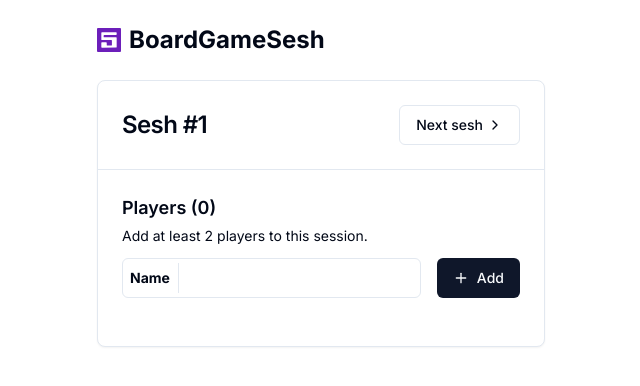
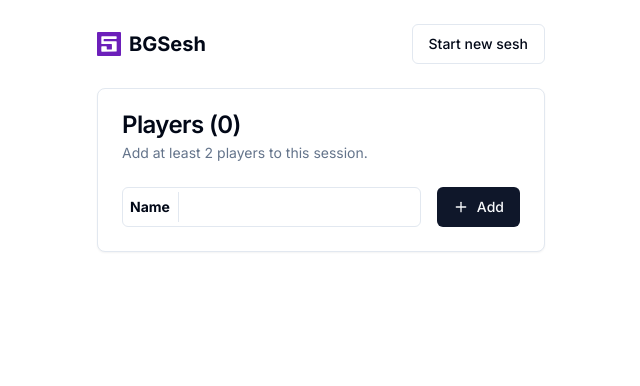
Before and after one commit to boardgamesesh/frontend, a Next.js app in the folder apps/session/: page / in a window 1280 px wide. Shown: the top 386 px of the page, without its empty margins (319-959 px from the left). Built offline with nearby package versions, Linux system fonts and the light colour scheme.

Commit message:
simplify ui

```diff
--- a/apps/session/app/layout.tsx
+++ b/apps/session/app/layout.tsx
@@ -7,21 +7,6 @@ import { cn } from "../lib/utils";
 export const metadata: Metadata = {
   title: "BoardGameSesh",
   description: "Organise your next boardgame session with ease.",
-  openGraph: {
-    title: "BoardgameSesh",
-    description: "Organise your next boardgame session with ease.",
-    url: "https://boardgamesesh.com",
-    siteName: "BoardgameSesh",
-    images: [
-      {
-        url: "../public/logomark.png",
-        width: 800,
-        height: 600,
-      },
-    ],
-    locale: "en-AU",
-    type: "website",
-  },
 };
 
 const fontSans = FontSans({
--- a/apps/session/app/page.tsx
+++ b/apps/session/app/page.tsx
@@ -1,7 +1,14 @@
 "use client";
 
 import { Button } from "@/components/ui/button";
-import { Card, CardContent, CardHeader, CardTitle } from "@/components/ui/card";
+import {
+  Card,
+  CardContent,
+  CardDescription,
+  CardFooter,
+  CardHeader,
+  CardTitle,
+} from "@/components/ui/card";
 import {
   Form,
   FormControl,
@@ -9,15 +16,17 @@ import {
   FormItem,
   FormLabel,
 } from "@/components/ui/form";
-import { ScrollArea } from "@/components/ui/scroll-area";
 import { Input } from "@/components/ui/input";
 import {
+  AlertOctagon,
+  BadgeInfo,
   ChevronRight,
   DicesIcon,
   Info,
   Loader2,
   Plus,
   Sparkles,
+  Terminal,
   X,
 } from "lucide-react";
 import { useEffect, useState } from "react";
@@ -29,12 +38,28 @@ import { Tabs, TabsContent, TabsList, TabsTrigger } from "@/components/ui/tabs";
 import { Separator } from "@/components/ui/separator";
 import Image from "next/image";
 import Logo from "@/public/logo.svg";
+import { Toggle } from "@/components/ui/toggle";
+import { Switch } from "@/components/ui/switch";
+import { Label } from "@/components/ui/label";
+import {
+  AlertDialog,
+  AlertDialogAction,
+  AlertDialogCancel,
+  AlertDialogContent,
+  AlertDialogDescription,
+  AlertDialogFooter,
+  AlertDialogHeader,
+  AlertDialogTitle,
+  AlertDialogTrigger,
+} from "@/components/ui/alert-dialog";
+import { Alert, AlertDescription, AlertTitle } from "@/components/ui/alert";
+import { ScrollArea } from "@/components/ui/scroll-area";
 
 export default function Home() {
   const [players, setPlayers] = useState<string[]>([]);
   const [picker, setPicker] = useState<string | null>();
-  const [seshNo, setSeshNo] = useState<number>(1);
   const [isLoading, setIsLoading] = useState<boolean>(false);
+  const [config, setConfig] = useState({ keepPlayers: false });
 
   // Get data from local storage
   useEffect(() => {
@@ -49,12 +74,6 @@ export default function Home() {
 
       if (picker) {
         setPicker(picker);
-      }
-
-      if (seshNo) {
-        setSeshNo(parseInt(seshNo, 10));
-      } else {
-        localStorage.setItem("seshNo", "1");
       }
     }
   }, []);
@@ -127,51 +146,75 @@ export default function Home() {
   };
 
   const handleNewSesh = () => {
-    const newSeshNo = seshNo + 1;
-
-    setSeshNo(newSeshNo);
-    localStorage.setItem("seshNo", newSeshNo.toString());
     setPicker(null);
     localStorage.removeItem("picker");
+
+    if (!config.keepPlayers) {
+      setPlayers([]);
+      localStorage.removeItem("players");
+    }
   };
 
   return (
     <main>
-      <div className="container max-w-lg space-y-6">
-        <header>
-          <h1 className="font-bold mt-6 text-2xl flex gap-2 items-center">
+      <div className="container max-w-lg py-6 space-y-6">
+        <header className="flex items-center justify-between">
+          <h1 className="font-bold text-xl flex gap-2 items-center">
             <Image src={Logo} alt="" className="h-6 w-6" />
-            BoardGameSesh
+            BGSesh
           </h1>
+          <AlertDialog>
+            <AlertDialogTrigger asChild>
+              <Button variant="outline" tabIndex={1}>
+                Start new sesh
+              </Button>
+            </AlertDialogTrigger>
+            <AlertDialogContent>
+              <AlertDialogHeader>
+                <AlertDialogTitle>Are you sure?</AlertDialogTitle>
+                <AlertDialogDescription>
+                  This will delete your current sesh and start a new one.
+                </AlertDialogDescription>
+              </AlertDialogHeader>
+              <div className="border rounded-lg p-4 flex justify-between items-center">
+                <Label className=" grid gap-1" htmlFor="keepPlayers">
+                  <span className="text-sm font-semibold">
+                    Transfer existing players
+                  </span>
+                  <span className="text-xs text-gray-500">
+                    Keep your current players for the next sesh.
+                  </span>
+                </Label>
+                <Switch
+                  id="keepPlayers"
+                  checked={config.keepPlayers}
+                  onCheckedChange={(event) => {
+                    setConfig((prevState) => ({
+                      ...prevState,
+                      keepPlayers: event,
+                    }));
+                  }}
+                />
+              </div>
+              <AlertDialogFooter>
+                <AlertDialogCancel>Cancel</AlertDialogCancel>
+                <AlertDialogAction onClick={() => handleNewSesh()}>
+                  Continue
+                </AlertDialogAction>
+              </AlertDialogFooter>
+            </AlertDialogContent>
+          </AlertDialog>
         </header>
-        <div className="flex-grow">
-          <Card>
-            <CardHeader className="flex flex-row items-center justify-between gap-4 space-y-0 border-b mb-6">
-              <CardTitle>Sesh #{seshNo}</CardTitle>
-              <Button
-                onClick={() => handleNewSesh()}
-                variant="outline"
-                className="gap-1"
-              >
-                Next sesh <ChevronRight className="h-4 w-4" />
-              </Button>
+        <Card className="relative">
+          <CardHeader>
+            <CardTitle>Players ({players.length})</CardTitle>
+            <CardDescription>
+              Add at least 2 players to this session.
+            </CardDescription>
           </CardHeader>
-            <CardContent>
-              <div className="pb-6">
-                <div className="space-y-3">
-                  <div className="space-y-1">
-                    <h3 className="text-lg font-semibold">
-                      Players ({players.length})
-                    </h3>
-                    <p className="text-sm">
-                      Add at least 2 players to this session.
-                    </p>
-                  </div>
+          <CardContent className="space-y-3">
             <Form {...form}>
-                    <form
-                      onSubmit={form.handleSubmit(onSubmit)}
-                      className="w-full"
-                    >
+              <form onSubmit={form.handleSubmit(onSubmit)} className="w-full">
                 <FormField
                   control={form.control}
                   name="playerName"
@@ -187,11 +230,17 @@ export default function Home() {
                             className="pl-[4rem]"
                             minLength={1}
                             required
+                            tabIndex={1}
                             {...field}
                           />
                         </FormControl>
-                              <Button type="submit" className="gap-2 h-[40px]">
-                                <Plus className="h-4 w-4" /> Add{" "}
+                        <Button
+                          type="submit"
+                          className="gap-2 h-[40px]"
+                          tabIndex={2}
+                        >
+                          <Plus className="h-4 w-4" />
+                          <span className="sr-only md:not-sr-only">Add</span>
                           <span className="sr-only">
                             {field.value} to players
                           </span>
@@ -202,8 +251,9 @@ export default function Home() {
                 />
               </form>
             </Form>
+
             {players.length > 0 && (
-                    <>
+              <div className="mt-3">
                 <Separator className="my-3" />
                 <ul className="grid gap-4">
                   {players.map((player) => (
@@ -211,34 +261,77 @@ export default function Home() {
                       key={player}
                       className="flex justify-between items-center"
                     >
+                      <span aria-atomic>
                         {player}
+                        <span className="sr-only">Added</span>
+                      </span>
                       <Button
                         type="button"
                         size="icon"
                         variant="secondary"
                         className="text-xs h-8 w-8"
                         onClick={() => handleRemovePlayer(player)}
+                        tabIndex={4}
                       >
                         <X className="h-4 w-4" />
-                              <span className="sr-only">Remove {player}</span>
+                        <span className="sr-only" aria-atomic>
+                          Remove {player}
+                        </span>
                       </Button>
                     </li>
                   ))}
                 </ul>
+              </div>
+            )}
+          </CardContent>
+          <div aria-live="polite" aria-relevant="additions text">
+            {players.length >= 2 && (
+              <CardFooter className="sticky bottom-0 py-3 border-t bg-white rounded-b flex-col space-y-3">
+                {picker && !isLoading && (
+                  <p>
+                    <strong>{picker}</strong> will pick the game!
+                  </p>
+                )}
+                <div className="relative">
+                  <Button
+                    size="sm"
+                    className="flex gap-1 w-full"
+                    onClick={() => randomisePicker()}
+                    disabled={isLoading}
+                    variant="outline"
+                    tabIndex={3}
+                  >
+                    {isLoading ? (
+                      <>
+                        <Loader2 className="animate-spin" />
+                      </>
+                    ) : (
+                      <>
+                        <DicesIcon />
                       </>
                     )}
+                    Randomise game picker
+                  </Button>
+                  {!picker && (
+                    <span className="flex absolute h-3 w-3 top-0 right-0 -mt-1 -mr-1">
+                      <span className="animate-ping absolute inline-flex h-full w-full rounded-full bg-purple-400 opacity-75"></span>
+                      <span className="relative inline-flex rounded-full h-3 w-3 bg-purple-500"></span>
+                    </span>
+                  )}
                 </div>
+              </CardFooter>
+            )}
           </div>
-
-              {players.length >= 2 && (
-                <div aria-live="polite">
-                  <Separator className="mb-6" />
-                  <div className="space-y-1 my-4">
-                    <h2 className="text-lg font-semibold">Game picker</h2>
-                    <p className="text-sm">
+        </Card>
+        {/* {players.length >= 2 && (
+          <Card>
+            <CardHeader>
+              <CardTitle id="game-picker">Who's picking the game?</CardTitle>
+              <CardDescription>
                 Determine who gets to choose the game for the sesh!
-                    </p>
-                  </div>
+              </CardDescription>
+            </CardHeader>
+            <CardContent>
               <Button
                 size="sm"
                 className="flex gap-1"
@@ -256,16 +349,16 @@ export default function Home() {
                   </>
                 )}
               </Button>
+              <div aria-live="assertive" aria-relevant="text additions">
                 {picker && !isLoading && (
                   <p className="mt-4">
                     <strong>{picker}</strong> will pick the game!
                   </p>
                 )}
               </div>
-              )}
             </CardContent>
           </Card>
-        </div>
+        )} */}
       </div>
     </main>
   );
```
Lines whose indentation alone changed are shown as unchanged.
